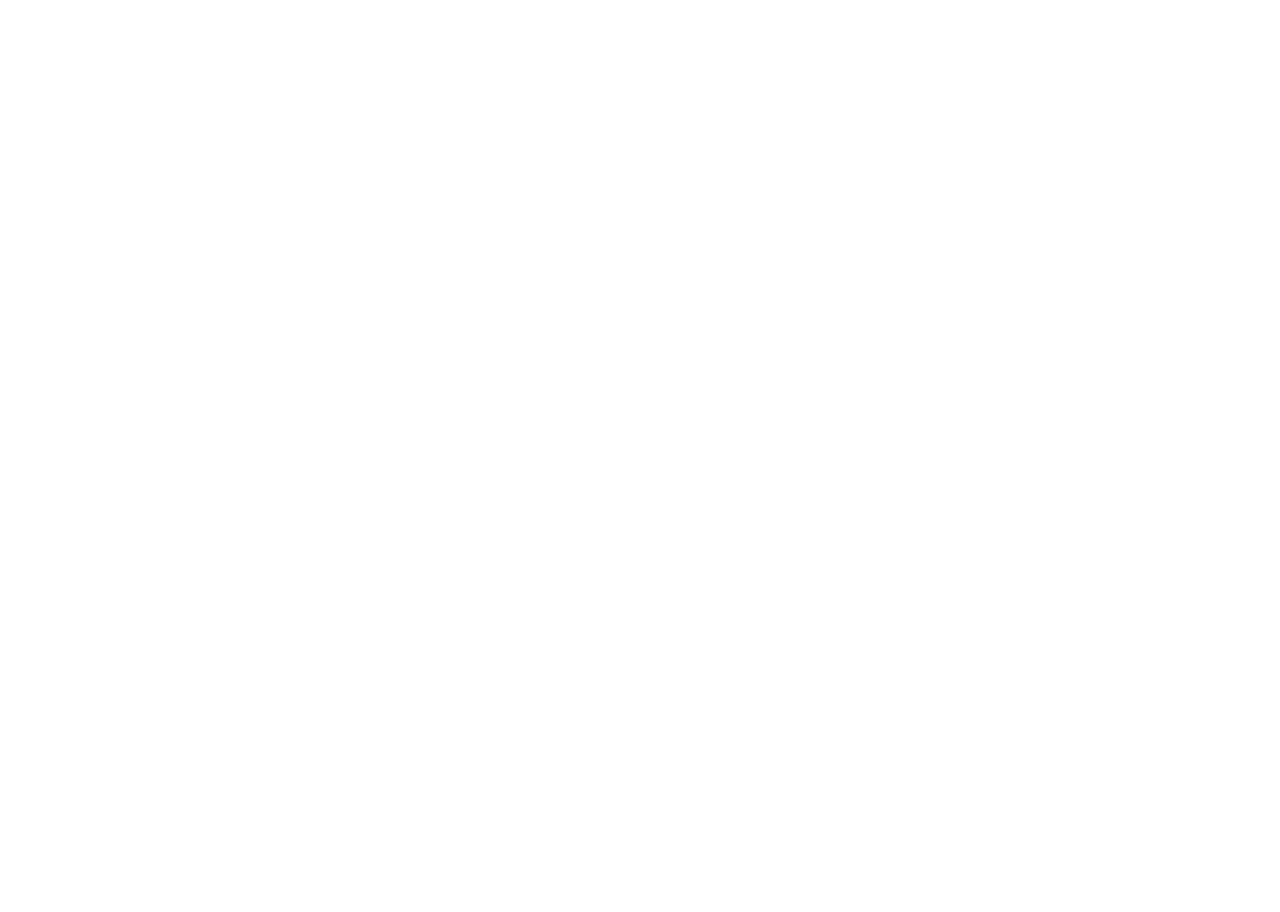
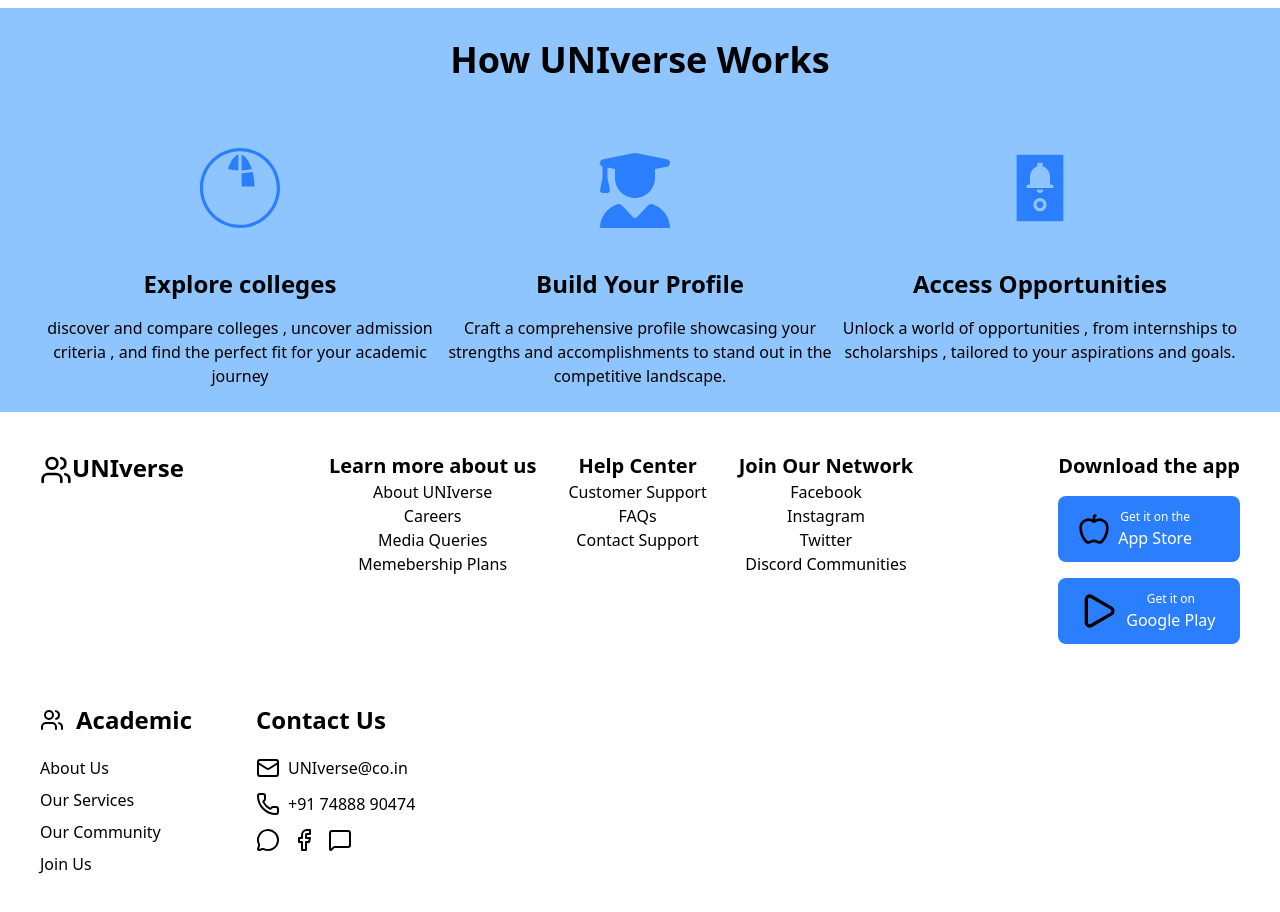
Before and after one commit to kshivvu/UNIverse, a React (Vite) app: page / in a window 1280 px wide. Shown: the part 1380-2292 px from the top of the page. Before the commit the page ends 1388 px from the top, so only its background shows below. Built offline with nearby package versions, Linux system fonts and the light colour scheme.

Commit message:
homepage

```diff
--- a/src/App.tsx
+++ b/src/App.tsx
@@ -5,6 +5,8 @@
 import HeroSection from "./components/HeroSection";
 import Navigation from "./components/Navigation";
 import Features from "./components/Features";
+import Work from "./components/Work";
+import Footer from "./Footer";
 
 const App = () => {
   return (
@@ -14,6 +16,8 @@
       <HeroSection/>
       <BlueBanner/>
       <Features/>
+      <Work/>
+      <Footer/>
     </div>
   );
 };
--- /dev/null
+++ b/src/Footer.tsx
@@ -0,0 +1,177 @@
+// import React from 'react'
+import {
+  Apple,
+  Facebook,
+  Play,
+  Mail,
+  MessageCircle,
+  MessageSquare,
+  Phone,
+  Users,
+} from "lucide-react";
+interface linkType {
+  content: string;
+  src: string;
+}
+interface footType {
+  head: string;
+  links: linkType[];
+}
+const link: footType[] = [
+  {
+    head: "Learn more about us",
+    links: [
+      {
+        content: "About UNIverse",
+        src: "#",
+      },
+      {
+        content: "Careers",
+        src: "#",
+      },
+      {
+        content: "Media Queries",
+        src: "#",
+      },
+      {
+        content: "Memebership Plans",
+        src: "#",
+      },
+    ],
+  },
+  {
+    head: "Help Center",
+    links: [
+      {
+        content: "Customer Support",
+        src: "#",
+      },
+      {
+        content: "FAQs",
+        src: "#",
+      },
+      {
+        content: "Contact Support",
+        src: "#",
+      },
+    ],
+  },
+  {
+    head: "Join Our Network",
+    links: [
+      {
+        content: "Facebook",
+        src: "#",
+      },
+      {
+        content: "Instagram",
+        src: "https://instagram.com/kshivvu",
+      },
+      {
+        content: "Twitter",
+        src: "#",
+      },
+      {
+        content: "Discord Communities",
+        src: "#",
+      },
+    ],
+  },
+];
+const Footer = () => {
+  return (
+    <footer className="p-10 w-full">
+      <div className="flex justify-between items-start ">
+        <div className="font-extrabold text-2xl">
+          <Users size={32} className="inline " />
+          UNIverse
+        </div>
+        <div className="flex justify-between items-start space-x-8">
+          {link.map((items, index) => (
+            <div
+              key={index}
+              className="flex flex-col  justify-start items-center"
+            >
+              <h1 className="text-xl font-bold">{items.head}</h1>
+              {items.links.map((item, indexJ) => (
+                <ul
+                  key={indexJ}
+                  className="flex flex-col  justify-start items-center"
+                >
+                  <li className="hover:text-blue-400 hover:scale-105 transition-all duration-100 ease-in-out">
+                    <a href={item.src}>{item.content}</a>
+                  </li>
+                </ul>
+              ))}
+            </div>
+          ))}
+        </div>
+        <div className="flex flex-col justify-start  space-y-4">
+          <h1 className="text-xl font-bold">Download the app</h1>
+
+          {/* App Store */}
+          <button className="flex items-center justify-start space-x-2 py-3 px-5 bg-blue-500 text-white rounded-lg hover:scale-105 transition-transform ease-in-out duration-200 ">
+            <Apple className="w-8 h-8 text-black" />
+            <div className="flex flex-col space-y-0 ">
+              <div className="text-[12px]">Get it on the</div>
+
+              <div className="text-md font-medium">App Store</div>
+            </div>
+          </button>
+
+          {/* Google Play */}
+          <button className="flex items-center justify-start space-x-2 py-3 px-5 bg-blue-500 text-white rounded-lg hover:scale-105 transition-transform ease-in-out duration-200">
+            <Play className="w-10 h-10 text-black" />
+            <div className="flex flex-col space-y-0 ">
+              <div className="text-[12px]">Get it on</div>
+
+              <div className="text-md font-medium">Google Play</div>
+            </div>
+          </button>
+        </div>
+      </div>
+      <div className="mt-15 flex justify-start gap-16">
+        {/* Column 1 */}
+        <div>
+          <h1 className="text-2xl mb-5 font-extrabold flex items-center">
+            <Users className="mr-3" />
+            Academic
+          </h1>
+          <ul className="flex flex-col space-y-2">
+            {["About Us", "Our Services", "Our Community", "Join Us"].map(
+              (item, i) => (
+                <li
+                  key={i}
+                  className="hover:text-blue-400 hover:scale-105 transition-all duration-100 ease-in-out"
+                >
+                  <a href="#">{item}</a>
+                </li>
+              )
+            )}
+          </ul>
+        </div>
+
+        <div>
+          <h1 className="text-2xl mb-5 font-extrabold">Contact Us</h1>
+          <ul className="flex flex-col space-y-3">
+            <li className="flex items-center gap-2 hover:text-blue-400">
+              <Mail />
+              <a href="mailto:kshivvu@gmail.com">UNIverse@co.in</a>
+            </li>
+            <li className="flex items-center gap-2 hover:text-blue-400">
+              <Phone />
+              <a href="tel:+917488890474">+91 74888 90474</a>
+            </li>
+            <li className="flex items-center gap-3 hover:text-blue-400">
+              <MessageCircle />
+              <Facebook />
+              <MessageSquare />
+            </li>
+          </ul>
+        </div>
+      </div>
+    </footer>
+  );
+};
+
+export default Footer;
--- /dev/null
+++ b/src/components/ICONS.tsx
@@ -0,0 +1,58 @@
+import type { SVGProps } from "react"
+
+export function World(props: SVGProps<SVGSVGElement>) {
+  return (
+    <svg
+      xmlns="http://www.w3.org/2000/svg"
+      viewBox="0 0 24 24"
+      width="1em"
+      height="1em"
+      {...props}
+    >
+      <path
+        fill="currentColor"
+        d="M12 0h-.029c-6.627 0-12 5.373-12 12s5.373 12 12 12H12c6.627 0 12-5.373 12-12S18.627 0 12 0m0 23.04h-.029C5.874 23.04.931 18.097.931 12S5.874.96 11.971.96H12C18.097.96 23.04 5.903 23.04 12S18.097 23.04 12 23.04"
+      />
+      <path
+        fill="currentColor"
+        d="M15.825 7.142c-.99.25-2.136.412-3.314.45l-.026.001v3.929h3.9a20 20 0 0 0-.589-4.516zM12.479 1.99v4.725a15.3 15.3 0 0 0 3.209-.437l-.105.022c-.756-2.39-1.933-3.958-3.104-4.31m-4.09 4.304c.926.232 2 .384 3.102.42l.025.001V1.979c-1.171.34-2.366 1.91-3.127 4.315..."
+      />
+    </svg>
+  )
+}
+
+
+export function UserGraduate(props: SVGProps<SVGSVGElement>) {
+  return (
+    <svg
+      xmlns="http://www.w3.org/2000/svg"
+      viewBox="0 0 512 448"
+      width="1em"
+      height="1em"
+      {...props}
+    >
+      <path
+        fill="currentColor"
+        d="M219.3.5c3.1-.6 6.3-.6 9.4 0l200 40C439.9 42.7 448 52.6 448 64s-8.1 21.3-19.3 23.5L352 102.9V160c0 70.7-57.3 128-128 128S96 230.7 96 160v-57.1l-48-9.6v65.1l15.7 78.4c.9 4.7-.3 9.6-3.3 13.3S52.8 256 48 256H16c-4.8 0-9.3-2.1-12.4-5.9s-4.3-8.6-3.3-13.3L16 158.4V86.6C6.5 83.3 0 74.3 0 64c0-11.4 8.1-21.3 19.3-23.5zM111.9 327.7c10.5-3.4 21.8.4 29.4 8.5l71 75.5c6.3 6.7 17 6.7 23.3 0l71-75.5c7.6-8.1 18.9-11.9 29.4-8.5c65 20.9 112 81.7 112 153.6c0 17-13.8 30.7-30.7 30.7H30.7C13.8 512 0 498.2 0 481.3c0-71.9 47-132.7 111.9-153.6"
+      ></path>
+    </svg>
+  )
+}
+
+
+export function Doorbell3pSharp(props: SVGProps<SVGSVGElement>) {
+  return (
+    <svg
+      xmlns="http://www.w3.org/2000/svg"
+      viewBox="0 0 24 24"
+      width="1em"
+      height="1em"
+      {...props}
+    >
+      <path
+        fill="currentColor"
+        d="M5 22V2h14v20zm7-3q.825 0 1.413-.587T14 17t-.587-1.412T12 15t-1.412.588T10 17t.588 1.413T12 19m0-1q-.425 0-.712-.288T11 17t.288-.712T12 16t.713.288T13 17t-.288.713T12 18m0-4.5q.45 0 .725-.275T13 12.5h-2q0 .45.275.725T12 13.5M8 12h8v-1h-1V8.7q0-1.125-.575-2.013T12.8 5.5V4.4h-1.6v1.1q-1.05.375-1.625 1.225T9 8.7V11H8z"
+      ></path>
+    </svg>
+  )
+}
--- /dev/null
+++ b/src/components/Work.tsx
@@ -0,0 +1,64 @@
+
+import { World ,Doorbell3pSharp , UserGraduate } from "./ICONS";
+
+import type { ReactElement } from "react"
+
+
+interface workType{
+    icon:ReactElement,
+    head:string,
+    desc: string,
+}
+const work:workType[]=[
+    {
+        icon:<World className="h-20 w-20 font-extrabold text-blue-500"/>,
+        head:"Explore colleges",
+        desc: "discover and compare colleges , uncover admission criteria , and find the perfect fit for your academic journey",
+    },
+    {
+        icon:<UserGraduate className="h-20 w-20 font-extrabold text-blue-500"/>,
+        head:"Build Your Profile",
+        desc: "Craft a comprehensive profile showcasing your strengths and accomplishments to stand out in the competitive landscape.",
+    },
+    {
+        icon:<Doorbell3pSharp className="h-20 w-20 font-extrabold text-blue-500"/>,
+        head:"Access Opportunities",
+        desc: "Unlock a world of opportunities , from internships to scholarships , tailored to your aspirations and goals.",
+    }
+]
+
+
+const Work = () => {
+  return (
+    <div className="mt-5 px-10 bg-blue-300 pt-8">
+        <h1 className="font-extrabold text-4xl text-center mb-12 ">How UNIverse Works</h1>
+        <div className="flex justify-between items-start pb-6">
+        {work.map((item, index)=>(
+            <div key={index} className="w-1/3 h-full mx-auto flex flex-col">
+                <div className="flex justify-center mb-5 h-30
+                items-center">
+                    {item.icon}
+                </div>
+                <div className="mb-4 flex justify-center items-center">
+                    <h1 className="font-extrabold text-2xl text-center">{item.head}</h1>
+                </div>
+                <div className="flex justify-center items-center">
+                    <p className="text-center" >
+                        {item.desc}
+                    </p>
+                </div>
+
+
+            </div>
+        ))}
+
+
+        </div>
+
+
+
+    </div>
+  )
+}
+
+export default Work
```
